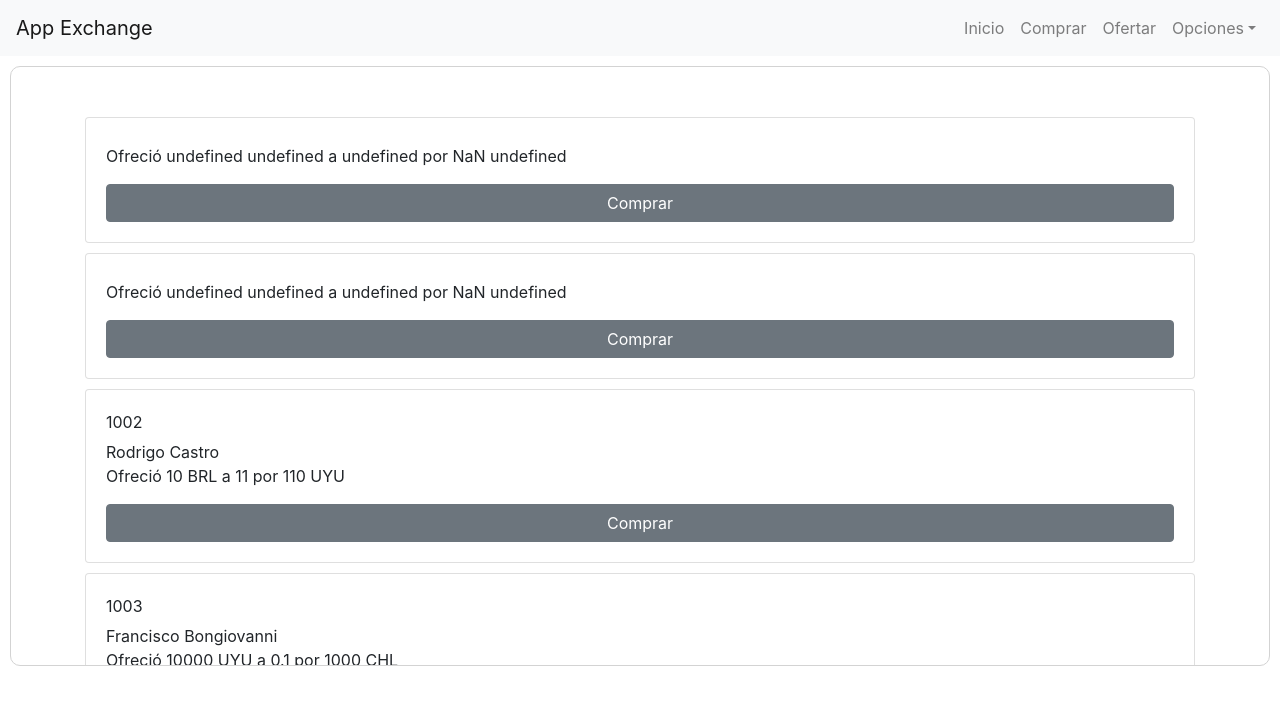
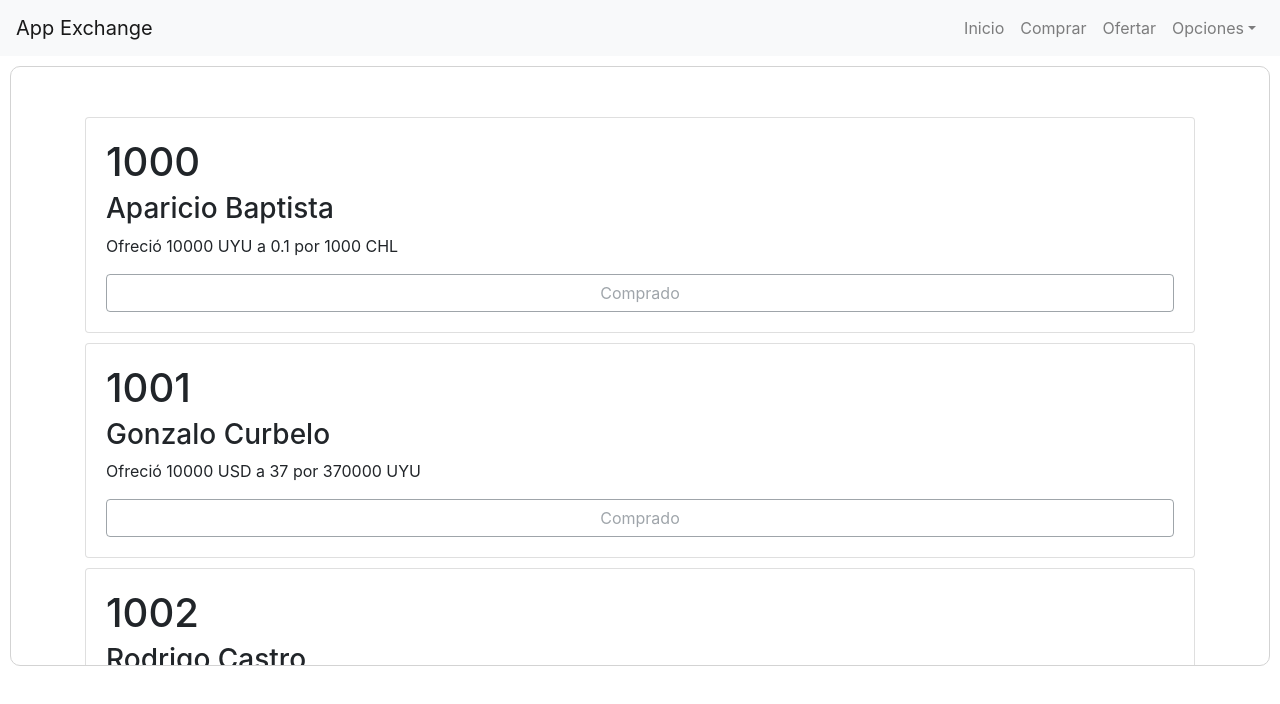
Before and after one commit to grammerpro1/app-exchange, a React (Create React App) app: page /buy in a window 1280 px wide. Shown: the top 704 px of the page. Built offline with nearby package versions, Linux system fonts and the light colour scheme; data requests are answered from the project's data file.

Commit message:
Buy simulation ended with axios and json-server.

```diff
--- a/db.json
+++ b/db.json
@@ -15,19 +15,31 @@
   ],
   "transactions": [
     {
+      "transactionId": 1000,
+      "offerer": "Aparicio Baptista",
+      "amount": 10000,
+      "erate": 0.1,
+      "from": "CHL",
+      "to": "UYU",
       "state": 1
     },
     {
+      "transactionId": 1001,
+      "offerer": "Gonzalo Curbelo",
+      "amount": 10000,
+      "erate": 37,
+      "from": "UYU",
+      "to": "USD",
       "state": 1
     },
     {
       "transactionId": 1002,
       "offerer": "Rodrigo Castro",
-      "amount": 10,
-      "erate": 11,
+      "amount": 1000,
+      "erate": 36,
       "from": "UYU",
-      "to": "BRL",
-      "state": 0
+      "to": "USD",
+      "state": 1
     },
     {
       "transactionId": 1003,
--- a/package.json
+++ b/package.json
@@ -12,7 +12,8 @@
     "react-dom": "^16.10.2",
     "react-router-dom": "^5.1.2",
     "react-scripts": "3.2.0",
-    "reactstrap": "^8.0.1"
+    "reactstrap": "^8.0.1",
+    "sweetalert": "^2.1.2"
   },
   "scripts": {
     "start": "react-scripts start",
--- a/src/App.js
+++ b/src/App.js
@@ -26,11 +26,12 @@ class App extends Component {
             <div>
             <Route exact path="/" component={Login}/>
             <Route exact path="/home" component={Home}/>
+            <Route exact path="/home/new" component={Home}/>
             <Route exact path="/buy" component={Home}/>
             <Route exact path="/search" component={Home}/>
             <Route exact path="/offer" component={Offer}/>
         {/* <Route exact path="/transaction/:transactionId/confirm" render={(props) => console.log(props)>}/> */}
-        <Route exact path="/transaction/:transactionId/confirm" render={(props) => <ConfirmTransaction {...props} transactionId={props.match.params.transactionId} />}/>
+        <Route exact path="/transaction/:transactionId/confirm" render={(props) => <ConfirmTransaction {...props} />}/>
             </div>
           </Router>
         );
--- a/src/components/confirmTransaction/ConfirmTransaction.js
+++ b/src/components/confirmTransaction/ConfirmTransaction.js
@@ -4,28 +4,27 @@ import NavBar from '../generics/navbar/NavBar';
 import { Container, Row, Col, Jumbotron, Button } from 'reactstrap';
 import './styles.css';
 import Axios from 'axios';
+import swal from 'sweetalert';
+import { withRouter } from 'react-router-dom';
+import { url as apiUrl } from '../../api/Methods';
 
 class ConfirmTransaction extends Component {
     onClick(event) {
         event.preventDefault();
 
-        let url = "http://localhost:3001/transactions/" + this.props.transactionId;
-        //Lo mas facil seria mandarle los datos de la transaction, igual esto lo tendria que manejar
-        //la api internamente, enviándole sólo un indicador que cambie el estado de la transaction
+        let { transactionId, offerer, amount, erate, from, to, state } = this.props.location.state;
+        let transaction = { transactionId, offerer, amount, erate, from, to, state : 1};
+        let url = apiUrl + '/' + transactionId;
 
-        Axios.put(url, {
-            tansactionID: this.props.tansactionID,
-            offerer: this.props.offerer,
-            amount: this.props.amount,
-            erate: this.props.erate,
-            from: this.props.from,
-            to: this.props.to,
-            state: 1,
-        })
+        Axios.put(url, transaction)
         .then(response => {
             console.log(response);
             console.log(response.data);
         });
+
+        swal("Exito", "La transacción ha sido completada", "success");
+
+        this.props.history.push('/home/new');
     }
 
     render() {
@@ -37,7 +36,7 @@ class ConfirmTransaction extends Component {
                         <Row>
                             <Col>
                             <Jumbotron>
-                                <h1>Transacción {this.props.transactionId}</h1>
+                                <h1>Transacción {this.props.location.state.transactionId}</h1>
                                 <hr/>
                                 <p>¿Está seguro que desea confirmar la transacción?</p>
                                 <Button color="primary" onClick={this.onClick.bind(this)}>Confirmar</Button>
@@ -55,4 +54,4 @@ ConfirmTransaction.propTypes = {
 
 };
 
-export default ConfirmTransaction;
+export default withRouter(ConfirmTransaction);
--- a/src/components/generics/home/Home.js
+++ b/src/components/generics/home/Home.js
@@ -24,6 +24,10 @@ class Home extends Component {
             .catch((error) => {
                 console.log(error);
             });
+    }
+
+    componentDidUpdate() {
+        console.log('pepino');
     }
 
     render() {
--- a/src/components/transactionCard/TransactionCard.js
+++ b/src/components/transactionCard/TransactionCard.js
@@ -1,35 +1,31 @@
 import React, { Component } from 'react';
 import PropTypes from 'prop-types';
-import {
-    Card, CardImg, CardText, CardBody,
-    CardTitle, CardSubtitle, Button, Container
-} from 'reactstrap';
+import { Card, CardText, CardBody, CardTitle, CardSubtitle, Button, Container } from 'reactstrap';
 import './styles.css';
 import { withRouter, Link } from 'react-router-dom';
 
 
 class TransactionCard extends Component {
+    handleBuy(e) {
+        e.preventDefault();
+            let { transactionId, offerer, amount, erate, from, to, state } = this.props;
+            let transaction = { transactionId, offerer, amount, erate, from, to, state };
+
+            this.props.history.push(`/transaction/${transactionId}/confirm`, transaction);
+    }
+
     render() {
         const { transactionId, offerer, amount, erate, from, to, state } = this.props;
         return (
             <div>
                 <Container className="card-container">
                     <Card width>
-                        {/* <CardImg top width="100%" src="/assets/318x180.svg" alt="Card image cap" /> */}
                         <CardBody>
-                            <CardTitle>{transactionId}</CardTitle>
-                            <CardSubtitle>{offerer}</CardSubtitle>
+                            <CardTitle><h1>{transactionId}</h1></CardTitle>
+                            <CardSubtitle><h3>{offerer}</h3></CardSubtitle>
                             <CardText>{`Ofreció ${amount} ${to} a ${erate} por ${amount * erate} ${from}`}</CardText>
-                            {/* Redirige a coso */}
-                            {
-                                (state === 1)
-                                    ? <Link className="disabledCursor" onClick={(event) => event.preventDefault()}>
-                                        <Button block>Comprar</Button>
-                                    </Link>
-                                    : <Link to={`transaction/${transactionId}/confirm`}>
-                                        <Button block>Comprar</Button>
-                                    </Link>
-                            }
+                            {state === 0 ? (<Button block onClick={this.handleBuy.bind(this)}>Comprar</Button>) :
+                             (<Button outline block disabled>Comprado</Button>)}
                         </CardBody>
                     </Card>
                 </Container>
```
Also changed, not shown: 1 other file (tests, documents, lock files or other folders).
